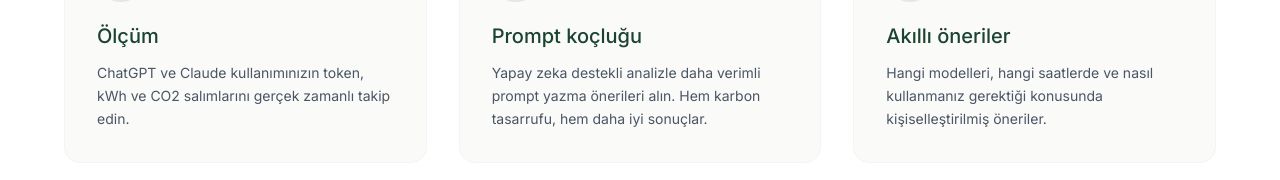
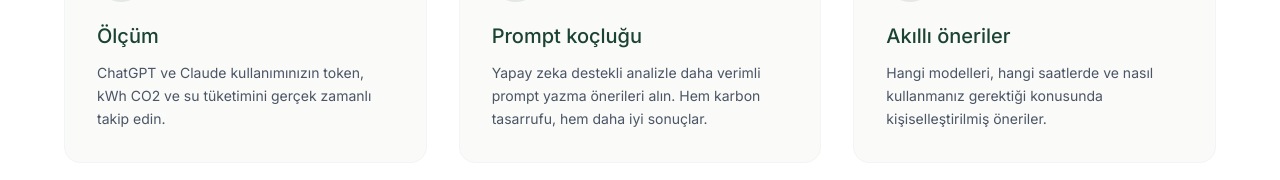
Before and after one commit to Mkaya00/GreenBit, a Next.js app in the folder greenbit-app/: page / in a window 1280 px wide. Shown: the part 1177-1357 px from the top of the page. Built offline with nearby package versions, Linux system fonts and the light colour scheme.

Commit message:
fix: correct chat send button shape, add copy feedback, update landing page water mention, add smooth scroll

```diff
--- a/greenbit-app/src/app/chat/page.tsx
+++ b/greenbit-app/src/app/chat/page.tsx
@@ -108,12 +108,12 @@ export default function ChatPage() {
             className="flex-1 p-3 border border-gray-200 rounded-full focus:outline-none focus:border-[#1B4332] text-gray-900"
           />
           <button
-            onClick={handleSend}
-            disabled={loading}
-            className="bg-[#1B4332] hover:bg-[#14332A] text-white p-3 rounded-full transition disabled:opacity-50"
-          >
-            <Send className="w-5 h-5" strokeWidth={2} />
-          </button>
+          onClick={handleSend}
+          disabled={loading}
+          className="bg-[#1B4332] hover:bg-[#14332A] text-white w-12 h-12 flex items-center justify-center rounded-full transition disabled:opacity-50 flex-shrink-0"
+        >
+          <Send className="w-5 h-5" strokeWidth={2} />
+        </button>
         </div>
       </div>
     </main>
--- a/greenbit-app/src/app/dashboard/page.tsx
+++ b/greenbit-app/src/app/dashboard/page.tsx
@@ -17,6 +17,7 @@ export default function Dashboard() {
   const [isAgentAnalyzing, setIsAgentAnalyzing] = useState(false);
   const [loadingMessageIndex, setLoadingMessageIndex] = useState(0);
   const [showScrollTop, setShowScrollTop] = useState(false);
+  const [copied, setCopied] = useState(false);
 
 
   useEffect(() => {
@@ -389,11 +390,15 @@ instantEfficiencyScore = Math.max(0, Math.min(100, instantEfficiencyScore));
                   <div className="flex items-center justify-between mb-2">
                     <h4 className="text-sm font-medium text-[#1B4332]">Önerilen prompt</h4>
                     <button
-                      onClick={() => navigator.clipboard.writeText(lastSuggestion)}
-                      className="text-xs text-[#1B4332] hover:text-[#14332A] font-medium underline"
-                    >
-                      Kopyala
-                    </button>
+                    onClick={() => {
+                      navigator.clipboard.writeText(lastSuggestion);
+                      setCopied(true);
+                      setTimeout(() => setCopied(false), 2000);
+                    }}
+                    className="text-xs text-[#1B4332] hover:text-[#14332A] font-medium underline"
+                  >
+                    {copied ? "Kopyalandı! ✓" : "Kopyala"}
+                  </button>
                   </div>
                   <p className="text-gray-800 text-sm whitespace-pre-wrap">{lastSuggestion}</p>
                 </div>
--- a/greenbit-app/src/app/page.tsx
+++ b/greenbit-app/src/app/page.tsx
@@ -58,8 +58,8 @@ export default function Home() {
               </div>
               <h3 className="text-xl font-medium text-[#1B4332] mb-3">Ölçüm</h3>
               <p className="text-gray-600 leading-relaxed text-sm">
-                ChatGPT ve Claude kullanımınızın token, kWh ve CO2 salımlarını
-                gerçek zamanlı takip edin.
+                ChatGPT ve Claude kullanımınızın token, kWh CO2 ve su
+                tüketimini gerçek zamanlı takip edin.
               </p>
             </div>
 
```
